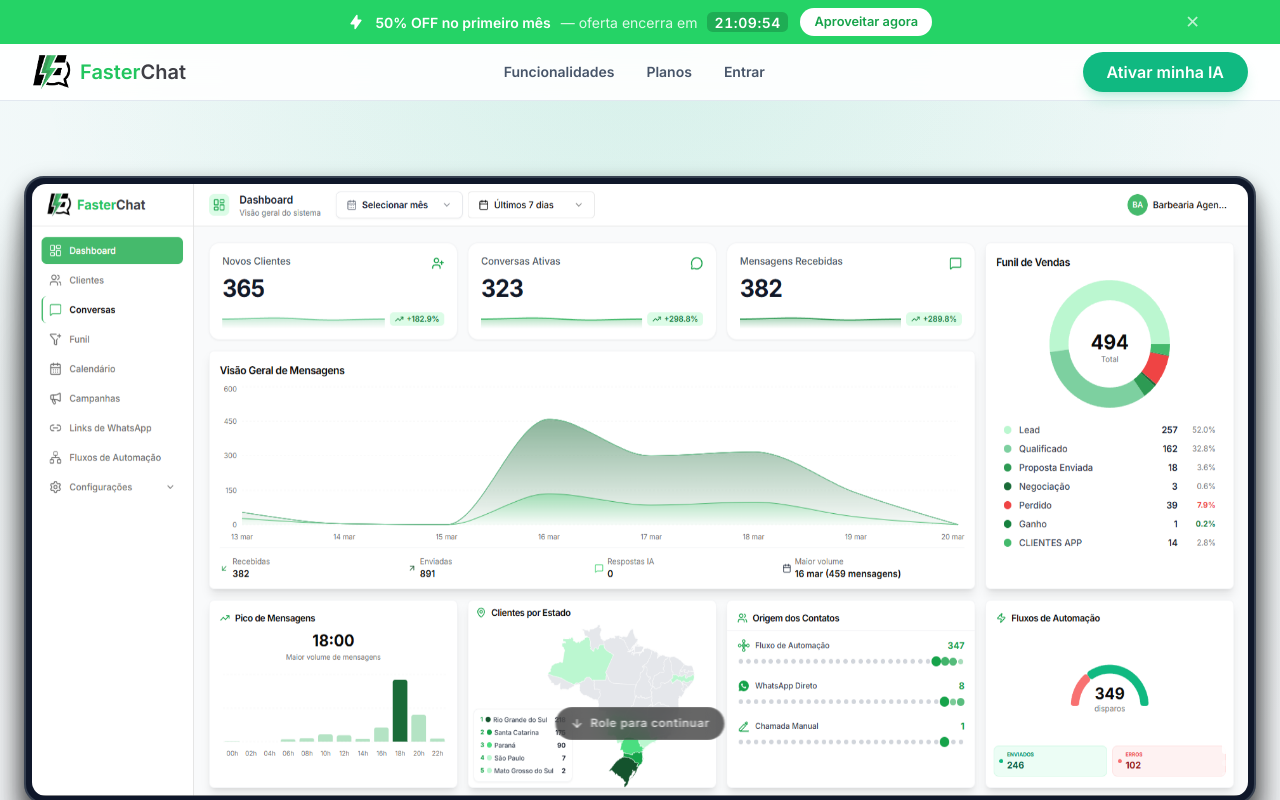
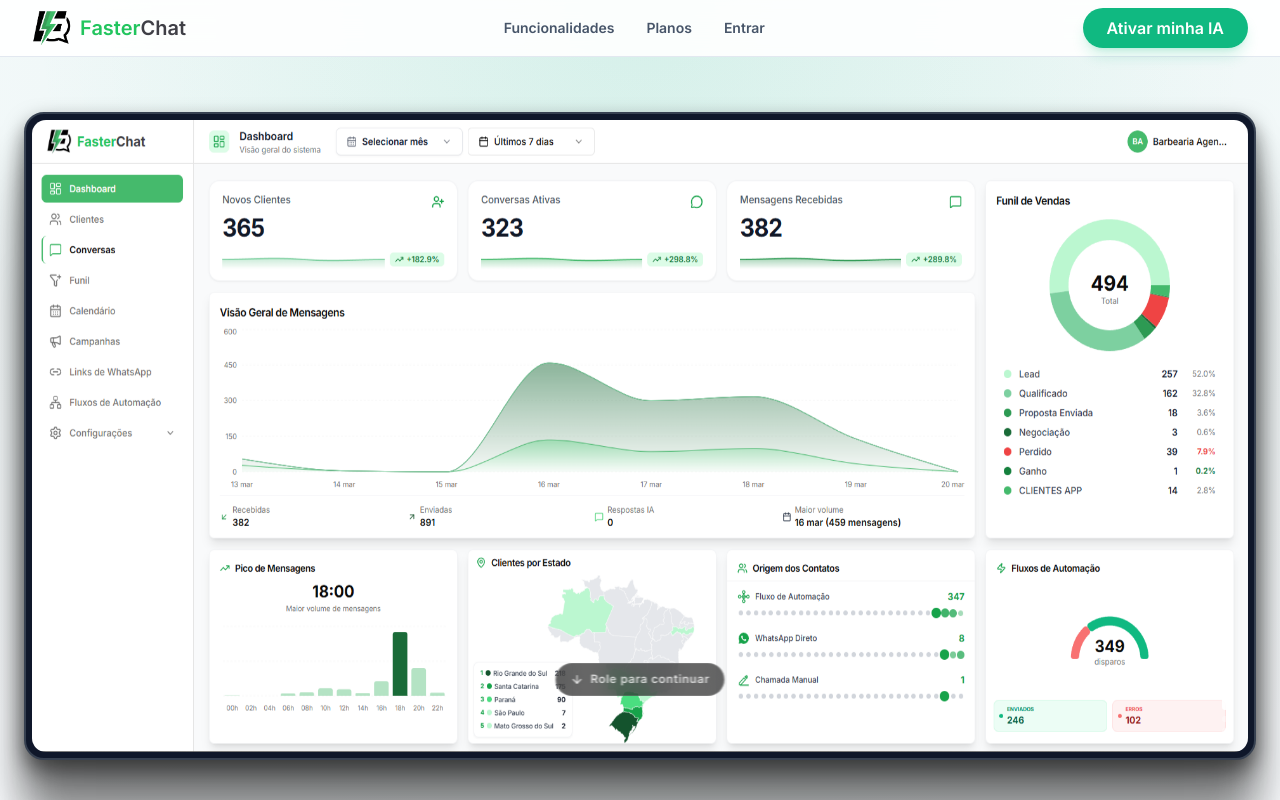
Before and after one commit to felipesantos5/fasterchat-LP, a plain HTML site: page index.html in a window 1280 px wide. Shown: the top 800 px of the page. Drawn offline with nearby package versions, Linux system fonts and the light colour scheme; a web font is replaced by a local one.

Commit message:
feat: Update social media share images, temporarily hide the top bar, and adjust header gap.

```diff
--- a/index.html
+++ b/index.html
@@ -29,7 +29,7 @@
   <meta property="og:title" content="FasterChat — Automação WhatsApp para Empresas com IA" />
   <meta property="og:description"
     content="Chatbot WhatsApp com IA que responde clientes, agenda e fecha pedidos 24h por dia. Automação WhatsApp para empresas de todos os segmentos. Ative em 5 minutos." />
-  <meta property="og:image" content="https://fasterchat.com.br/assets/logo-fundo-branco.webp" />
+  <meta property="og:image" content="https://fasterchat.com.br/capa.png" />
   <meta property="og:image:width" content="1200" />
   <meta property="og:image:height" content="630" />
   <meta property="og:image:alt" content="FasterChat — Automação de WhatsApp com Inteligência Artificial" />
@@ -43,7 +43,7 @@
   <meta name="twitter:title" content="FasterChat — Automação WhatsApp para Empresas com IA" />
   <meta name="twitter:description"
     content="Chatbot WhatsApp com IA que responde clientes, agenda e fecha pedidos 24h por dia. Ative em 5 minutos, sem técnico." />
-  <meta name="twitter:image" content="https://fasterchat.com.br/assets/logo-fundo-branco.webp" />
+  <meta name="twitter:image" content="https://fasterchat.com.br/capa.png" />
 
   <!-- Schema.org JSON-LD Structured Data -->
   <script type="application/ld+json">
@@ -527,7 +527,7 @@
         var TOTAL_TICKS = (SLIDE_COUNT + 1) * TICKS_PER_SLIDE; // 20 ticks
         var DELTA_PER_TICK = 100;
         var MAX_DELTA_EVT = 400;
-        var HEADER_GAP = 75;                       // folga mínima abaixo do nav
+        var HEADER_GAP = 55;                       // folga mínima abaixo do nav
         var activeSlide = 0;
 
         /* ── Utilitários ───────────────────────────────────── */
@@ -3107,6 +3107,9 @@
       var nav = document.querySelector('nav');
       var closeBtn = document.getElementById('fc-bar-close');
 
+      // TEMPORARIAMENTE OCULTO — remova esta linha para reativar a top bar
+      bar.style.display = 'none'; return;
+
       // Não exibir se usuário já fechou
       if (localStorage.getItem(KEY_CLOSED)) {
         bar.style.display = 'none';
```
Also changed, not shown: capa.png (added).
